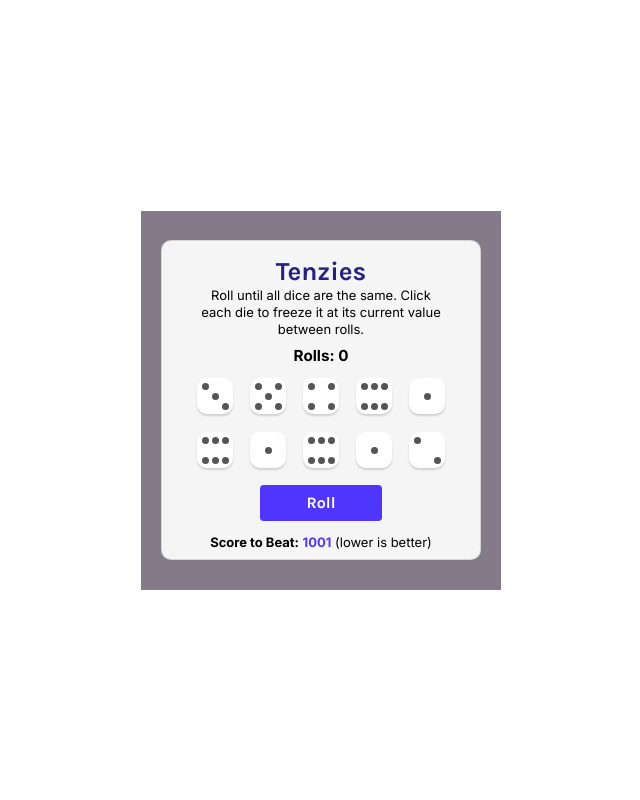
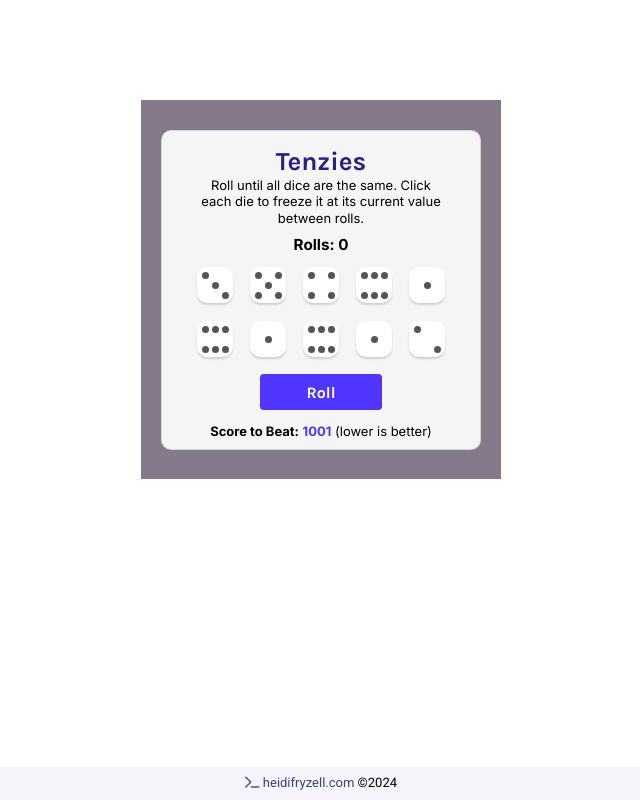
Before and after one commit to heidi37/tenzies, a React (Vite) app: page / in a window 1280 px wide. Shown: the whole page, without its empty margins (319-959 px from the left). Built offline with nearby package versions, Linux system fonts and the light colour scheme.

Commit message:
styling footer

```diff
--- a/index.html
+++ b/index.html
@@ -9,10 +9,7 @@
       property="og:description"
       content="A dice game. Single page React application that keeps track of your best score in local storage"
     />
-    <meta
-      property="og:image"
-      content="/screenshot.png"
-    />
+    <meta property="og:image" content="/screenshot.png" />
     <meta
       property="og:url"
       content="https://tenzies-app-scrimba.netlify.app/"
@@ -20,16 +17,30 @@
     <meta property="og:type" content="website" />
     <meta property="og:locale" content="en_US" />
     <meta property="og:site_name" content="Heidi Fryzell" />
+    <link
+      rel="stylesheet"
+      id="font-awesome-css"
+      href="https://cdnjs.cloudflare.com/ajax/libs/font-awesome/6.5.1/css/all.min.css?ver=6.5.1"
+      type="text/css"
+      media="all"
+    />
     <link rel="preconnect" href="https://fonts.googleapis.com" />
     <link rel="preconnect" href="https://fonts.gstatic.com" crossorigin />
     <link
-      href="https://fonts.googleapis.com/css2?family=Inter:wght@100..900&family=Karla:ital,wght@0,200..800;1,200..800&display=swap"
+      href="https://fonts.googleapis.com/css2?family=Inter:wght@100..900&family=Karla:ital,wght@0,200..800;1,200..800&family=Roboto:,wght@0500;&display=swapdisplay=swap"
       rel="stylesheet"
     />
     <title>Tenzies</title>
   </head>
   <body>
     <div id="root"></div>
+    <footer>
+      <p>
+        <a href="https://heidifryzell.com"><i class="fa-solid fa-terminal"></i></a>
+        <a href="https://heidifryzell.com">heidifryzell.com</a> &copy;<span id="copyrightYear"></span>
+      </p>
+    </footer>
     <script type="module" src="/src/main.jsx"></script>
+    <script src="/src/copyright.js"></script>
   </body>
 </html>
--- a/src/App.css
+++ b/src/App.css
@@ -7,6 +7,7 @@ main {
   justify-content: center;
   align-items: center;
   text-align: center;
+  margin-top: 100px;
 }
 
 .inner-main {
@@ -84,3 +85,37 @@ button:hover {
 button:active {
   box-shadow: inset 5px 5px 10px -3px rgba(0, 0, 0, 0.7);
 }
+
+
+footer {
+  width: 100%;
+  padding: 0.5rem 0;
+  background: #404ea00f;
+  font-family: Roboto, sans-serif;
+}
+
+footer p, footer small {
+  text-align: center;
+}
+
+footer a {
+  color: #39457b;
+  text-decoration: none;
+  font-weight: 500;
+}
+
+footer .fa-terminal{
+  animation: terminal-animate 1.5s infinite;
+}
+
+@keyframes terminal-animate {
+  0% {
+    opacity: 1;
+  }
+  25% {
+    opacity: 0;
+  }
+  100% {
+    opacity: 1;
+  }
+}
--- /dev/null
+++ b/src/copyright.js
@@ -0,0 +1 @@
+document.getElementById("copyrightYear").innerText = new Date().getFullYear();
--- a/src/index.css
+++ b/src/index.css
@@ -7,7 +7,7 @@ body {
   display: flex;
   font-size: 13px;
   flex-direction: column;
-  justify-content: center;
+  justify-content: space-between;
   align-items: center;
   height: 100vh;
   font-family: "Inter", sans-serif;
```
